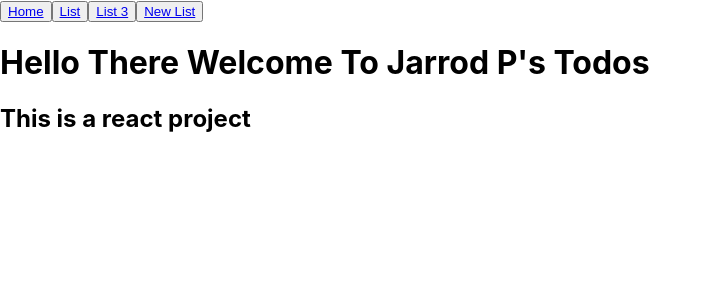
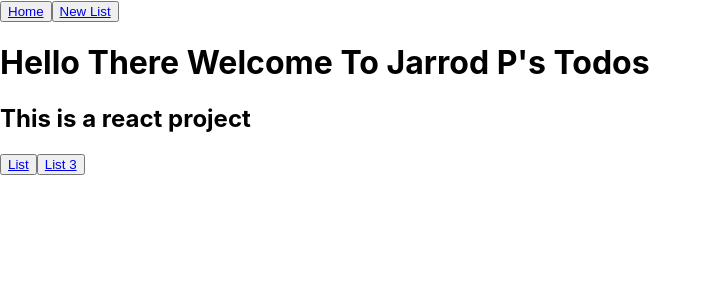
Before and after one commit to Jarrod-Payton/React-Todo, a React (Create React App) app: page / in a window 1280 px wide. Shown: the top 300 px of the page, without its empty margins (0-712 px from the left). Built offline with nearby package versions, Linux system fonts and the light colour scheme.

Commit message:
lot of little changes

```diff
--- a/src/App.js
+++ b/src/App.js
@@ -12,7 +12,6 @@ function App() {
       <Routes>
         <Route path="/" element={<HomePage />} />
         <Route path="/list">
-          <Route index element={<ListPage />} />
           <Route path=":listId" element={<ListPage />} />
           <Route path="new" element={<NewListPage />} />
         </Route>
--- a/src/components/Navbar.js
+++ b/src/components/Navbar.js
@@ -7,12 +7,12 @@ export default function Navbar() {
       <button>
         <Link to="/">Home</Link>
       </button>
-      <button>
-        <Link to="/list">List</Link>
+      {/* <button>
+        <Link to="/list/1">List</Link>
       </button>
       <button>
         <Link to="/list/3">List 3</Link>
-      </button>
+      </button> */}
       <button>
         <Link to="/list/new">New List</Link>
       </button>
--- a/src/pages/HomePage.js
+++ b/src/pages/HomePage.js
@@ -1,8 +1,15 @@
+import { Link } from "react-router-dom";
 export default function HomePage() {
   return (
     <>
       <h1>Hello There Welcome To Jarrod P's Todos</h1>
       <h2>This is a react project</h2>
+      <button>
+        <Link to="/list/1">List</Link>
+      </button>
+      <button>
+        <Link to="/list/3">List 3</Link>
+      </button>
     </>
   );
 }
--- a/src/pages/ListPage.js
+++ b/src/pages/ListPage.js
@@ -4,7 +4,7 @@ import { idService } from "../services/IdService";
 import { useParams } from "react-router-dom";
 
 export default function ListPage() {
-  const listId = useParams();
+  const { listId } = useParams();
   const LOCAL_STORAGE_KEY = "JarrodPsTodoApp.todos";
 
   const [todos, setTodos] = useState([]);
@@ -15,6 +15,7 @@ export default function ListPage() {
     if (storedTodos) {
       setTodos(storedTodos);
       console.log(storedTodos);
+      console.log(listId);
     }
   }, []);
   // We use an empty array here so that it calls it once on load but because there is nothing in the array there is nothing to change so it never calls it again
```
Also changed, not shown: src/services/LocalStorageService.js (added, +12 -0 lines).
